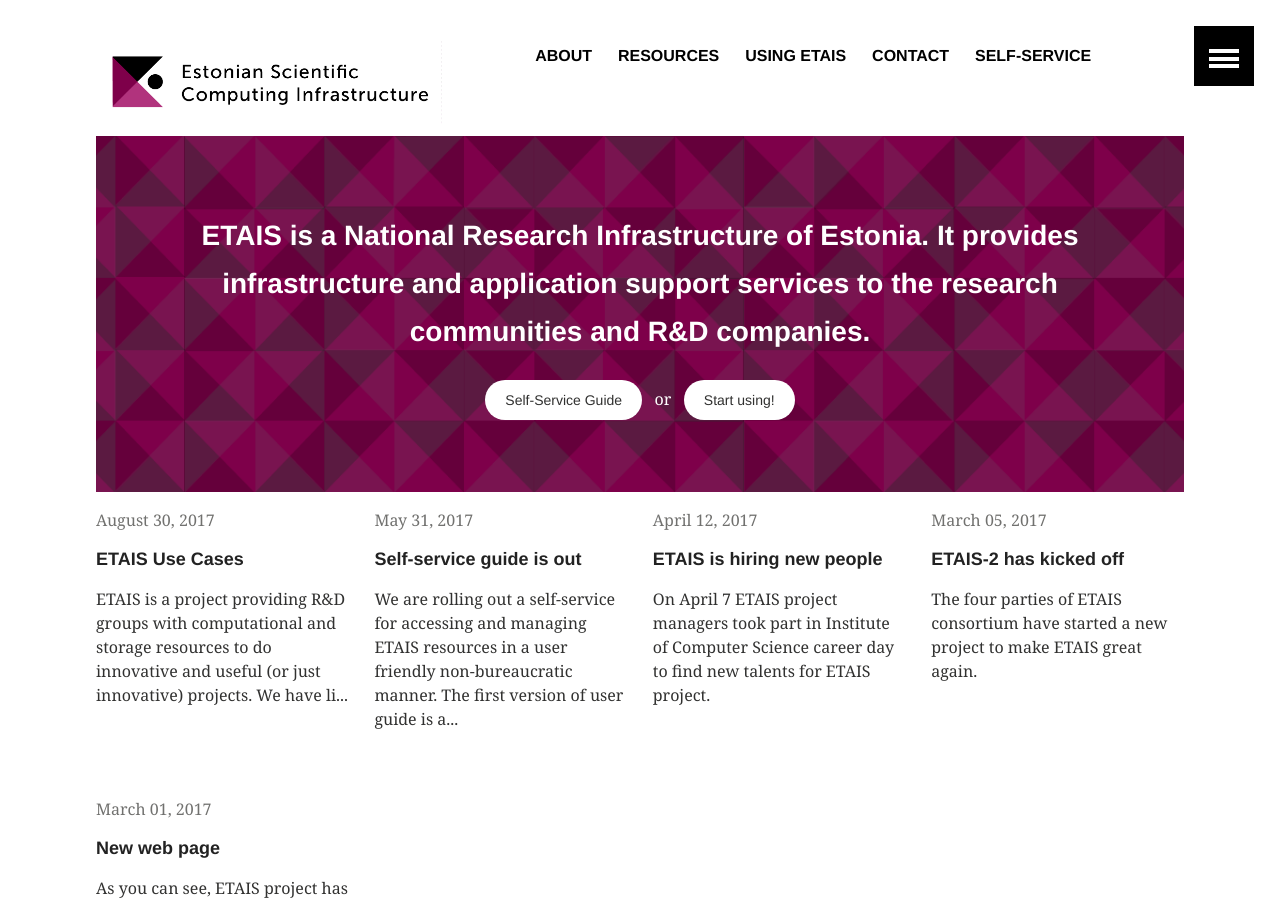
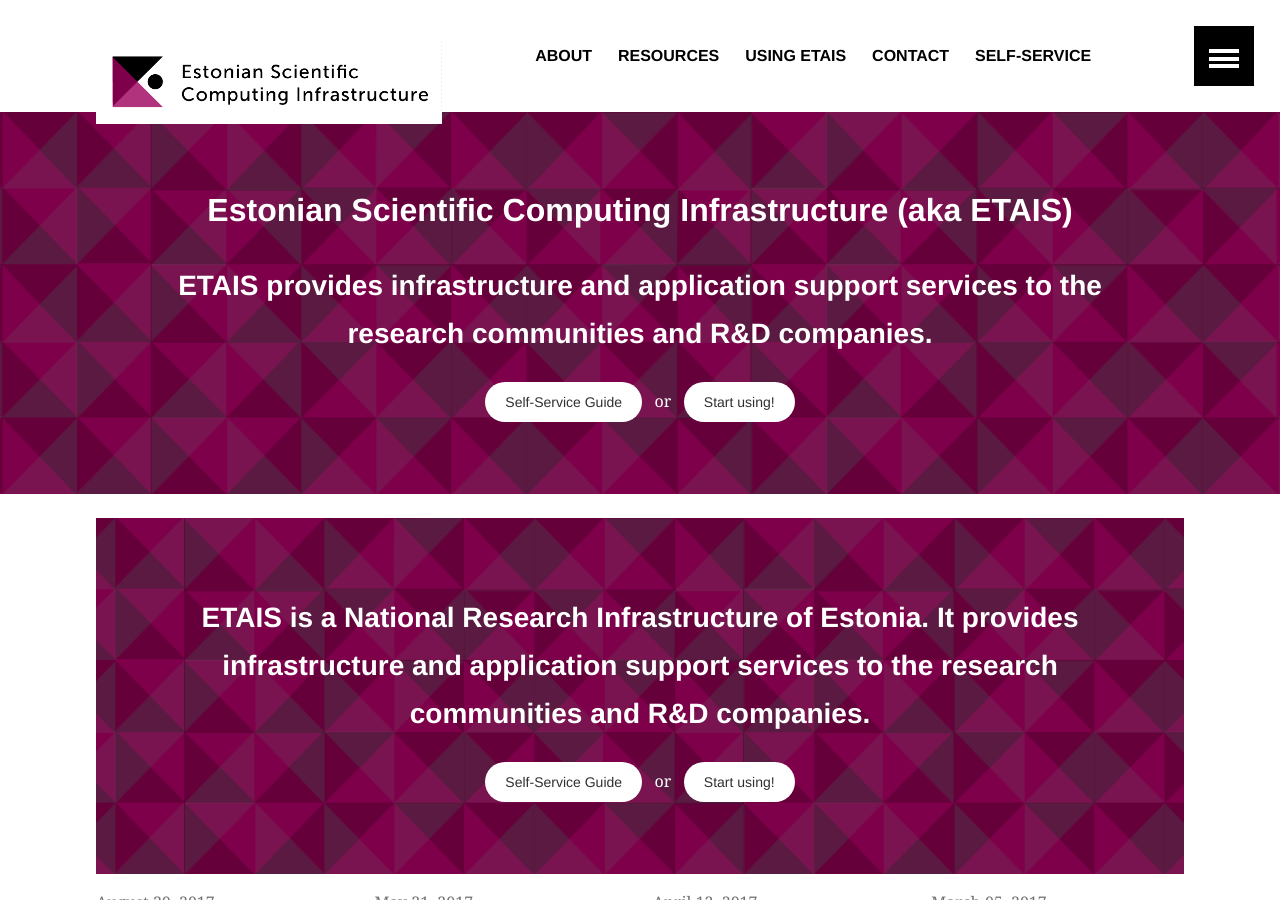
Before and after one commit to etais-ee/etais-web, a Jekyll site: the page built from index.md, in a window 1280 px wide and 900 px high. Built offline with Jekyll 4.4.1, drawn with Linux system fonts in a browser that asks for light colours.

Commit message:
Fix landing layout

```diff
--- a/_layouts/article.html
+++ b/_layouts/article.html
@@ -2,6 +2,7 @@
 layout: default
 ---
 
+<div id="page-wrapper">
   <div id="main" role="main">
     <article class="wrap" itemscope itemtype="http://schema.org/Article">
       {% if page.image.feature %}
@@ -33,3 +34,4 @@ layout: default
       {% if page.ads == true %}<div class="ads">{% include advertising.html %}</div><!-- /.ads -->{% endif %}
     </article><!-- ./wrap -->
   </div><!-- /#main -->
+</div>
--- a/_layouts/default.html
+++ b/_layouts/default.html
@@ -30,14 +30,13 @@
   </head>
 
   <body id="js-body">
+    {% include header.html %}
     {% include browser-upgrade.html %}
-    {% include header.html %}
     {% include navigation-sliding.html %}
 
-    <div id="page-wrapper">
-      {{ content }}
-      {% include footer.html %}
-    </div>
+    {{ content }}
+
+    {% include footer.html %}
 
     <script src="{{ site.url }}/js/vendor/jquery-1.9.1.min.js"></script>
     <script src="{{ site.url }}/js/main.js"></script>
--- a/_layouts/landing.html
+++ b/_layouts/landing.html
@@ -2,6 +2,16 @@
 layout: default
 ---
 
+<div class="page-lead" style="background-image:url({{ site.url }}/images/bg.png)">
+      <div class="wrap page-lead-content">
+        <h2>Estonian Scientific Computing Infrastructure (aka ETAIS)</h2>
+        <h3>ETAIS provides infrastructure and application support
+	services to the research communities and R&D companies.</h3>
+        <a href="self_service/" class="btn-inverse">Self-Service Guide</a> &nbsp; or &nbsp; <a href="start_using/" class="btn-inverse">Start using!</a>
+      </div><!-- /.page-lead-content -->
+</div>
+
+<div id="page-wrapper">
   <div id="main" role="main">
     <div class="wrap">
       {% if page.image.feature %}
@@ -23,3 +33,4 @@ layout: default
       </div class="archive-wrap"><!-- /.archive-wrap -->
     </div><!-- /.wrap -->
   </div><!-- /#main -->
+</div>
```
Lines whose indentation alone changed are shown as unchanged.
